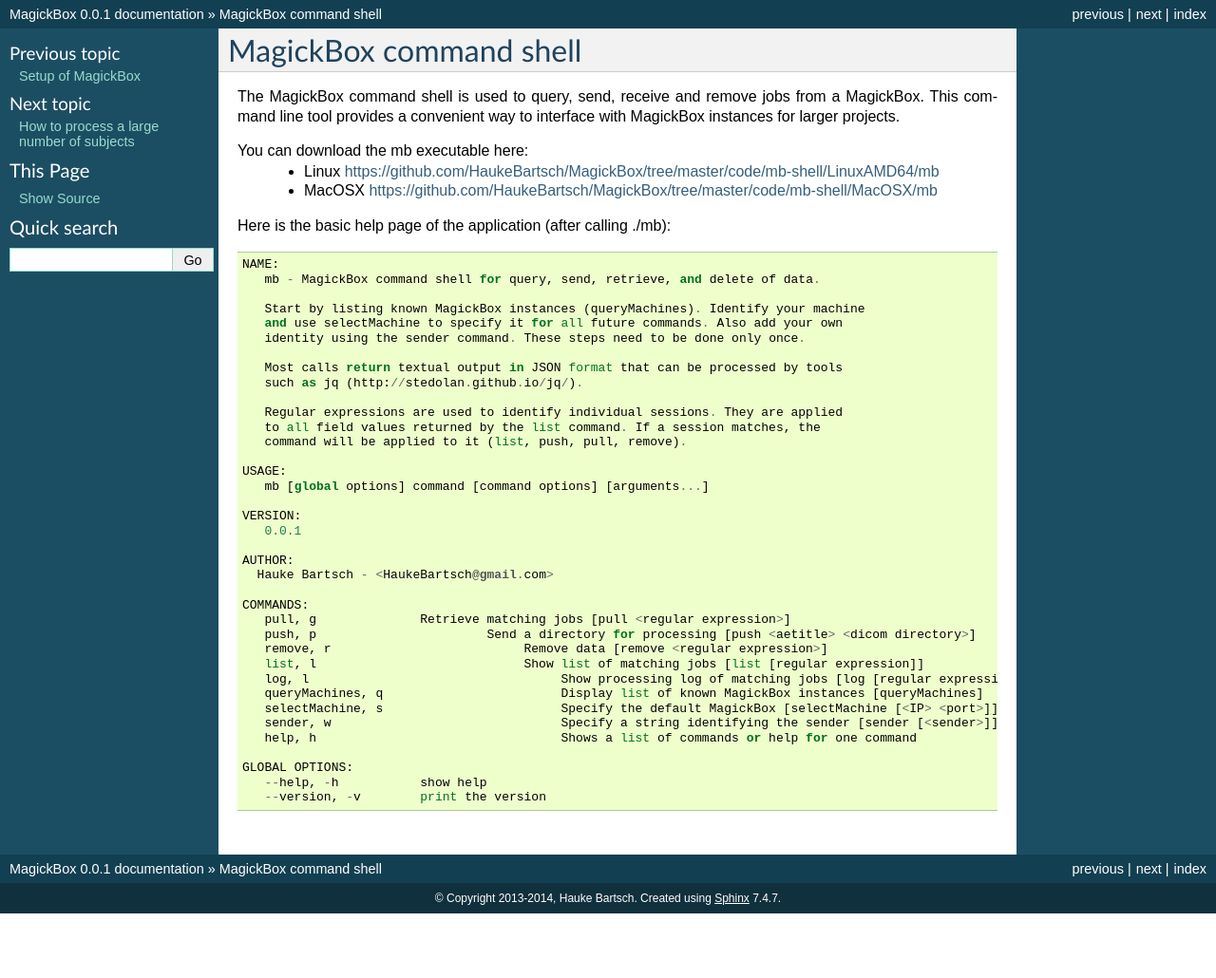
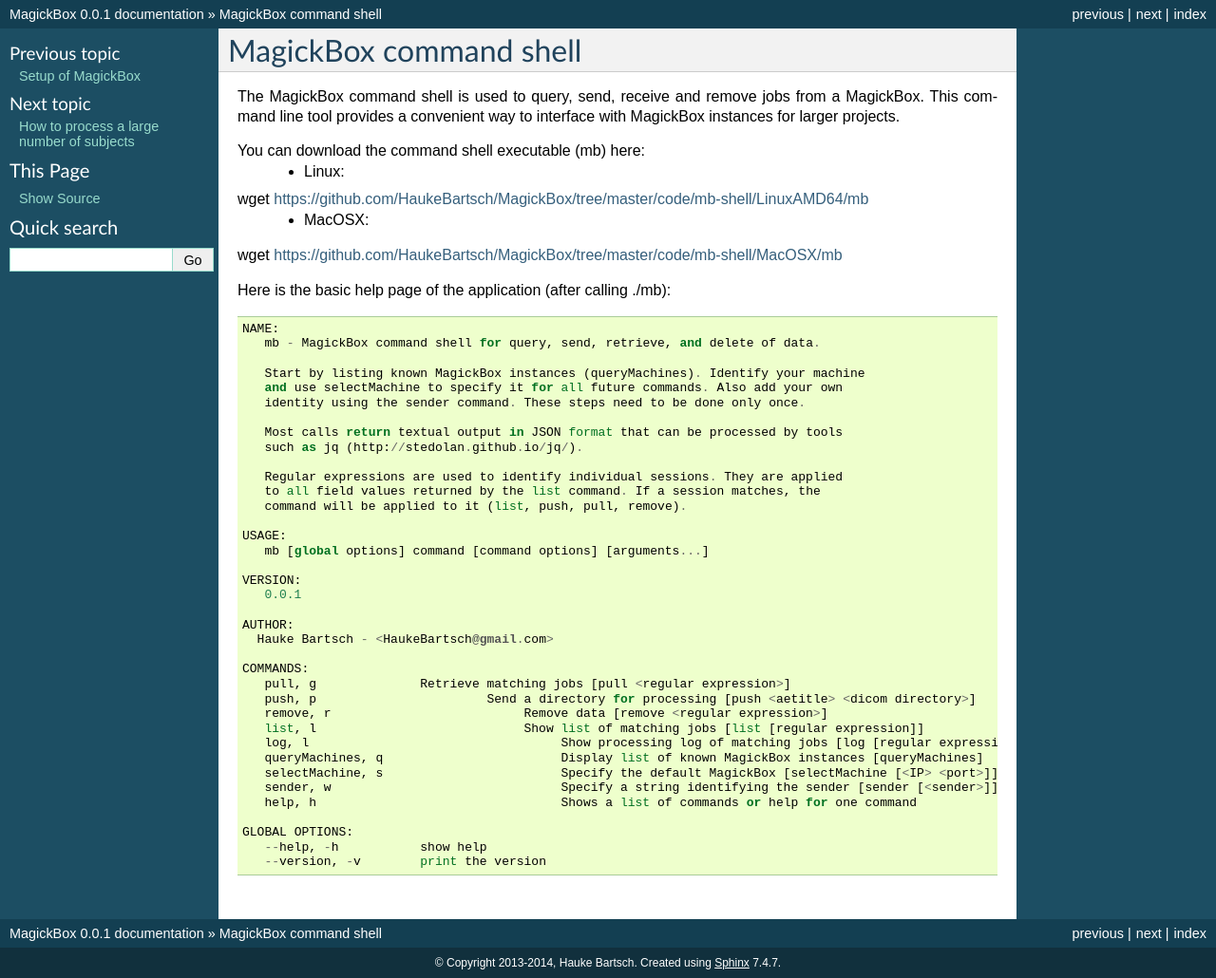
Before and after one commit to HaukeBartsch/MagickBox, a Sphinx documentation site: the page built from code/documentation/docs/source/Shell.rst, in a window 1280 px wide. Shown: the whole page at 95% size. Built offline with Sphinx 7.4.7, drawn with Linux system fonts in a browser that asks for light colours; before the commit the page ends 962 px from its top, so only the background shows below that.

Commit message:
add wget pull of executables

```diff
--- a/code/documentation/docs/source/Shell.rst
+++ b/code/documentation/docs/source/Shell.rst
@@ -6,9 +6,11 @@
 
 The MagickBox command shell is used to query, send, receive and remove jobs from a MagickBox. This command line tool provides a convenient way to interface with MagickBox instances for larger projects.
 
-You can download the mb executable here:
-    * Linux https://github.com/HaukeBartsch/MagickBox/tree/master/code/mb-shell/LinuxAMD64/mb
-    * MacOSX https://github.com/HaukeBartsch/MagickBox/tree/master/code/mb-shell/MacOSX/mb
+You can download the command shell executable (mb) here:
+    * Linux::
+wget https://github.com/HaukeBartsch/MagickBox/tree/master/code/mb-shell/LinuxAMD64/mb
+    * MacOSX::
+wget https://github.com/HaukeBartsch/MagickBox/tree/master/code/mb-shell/MacOSX/mb
 
 Here is the basic help page of the application (after calling ./mb)::
 
```
